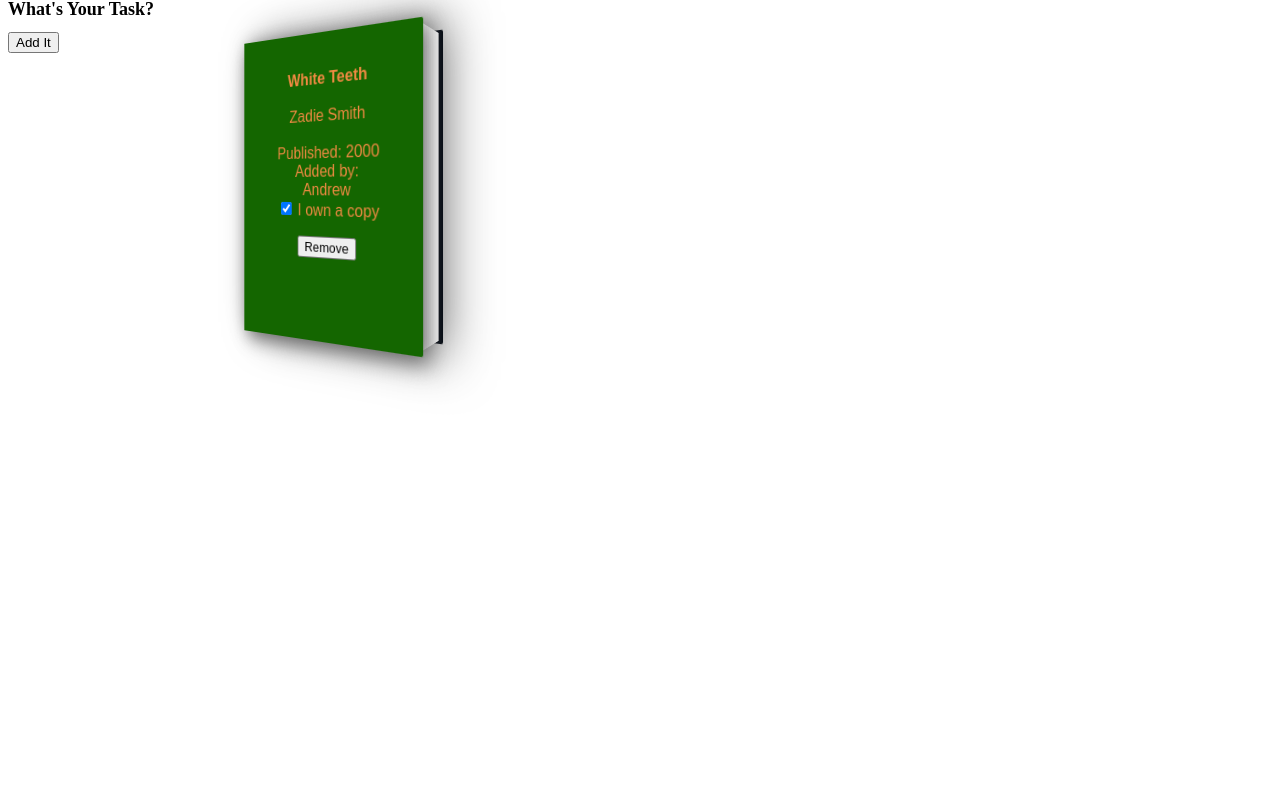
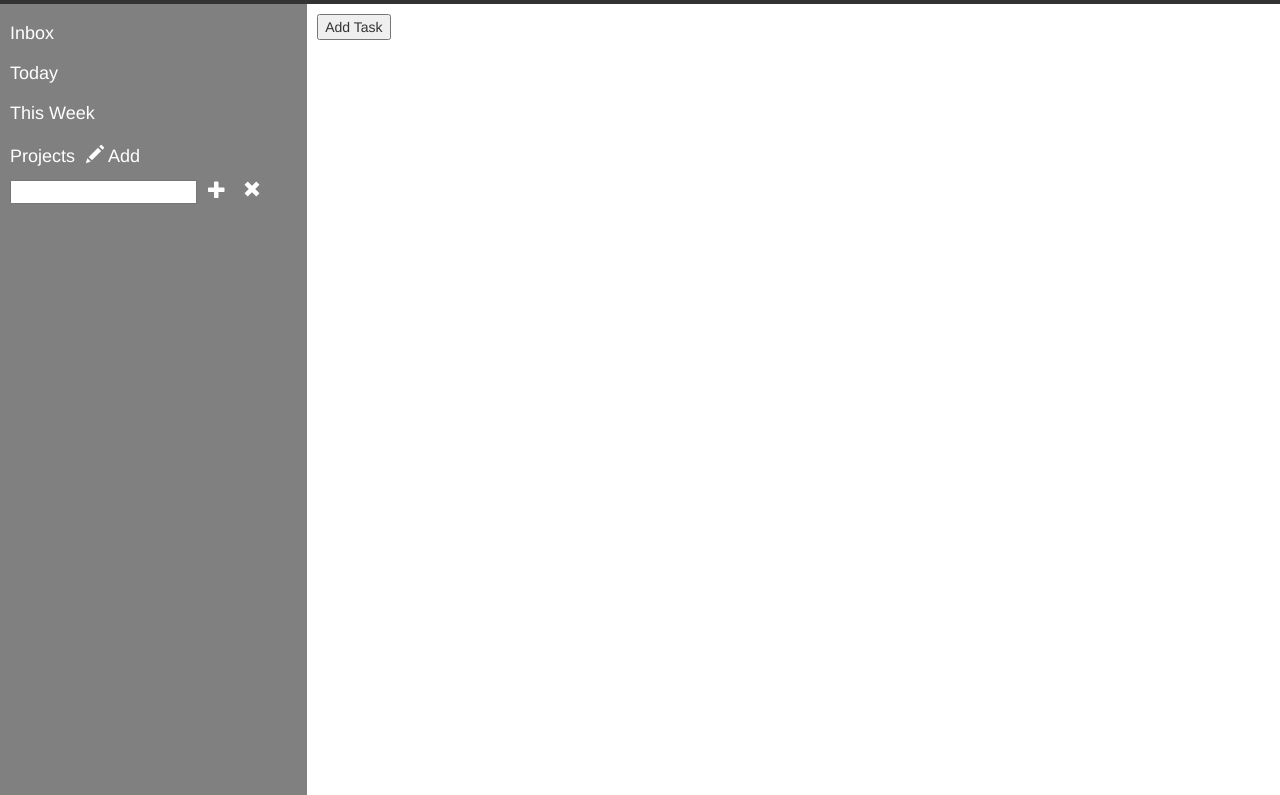
Before and after one commit to acchang/ProjectToDoList, a plain HTML site: page index.html in a window 1280 px wide. Shown: the part 69-864 px from the top of the page. Before the commit the page ends 800 px from the top, so only its background shows below. Drawn offline with nearby package versions, Linux system fonts and the light colour scheme.

Commit message:
build left column

```diff
--- a/index.html
+++ b/index.html
@@ -7,21 +7,51 @@
         <meta name="description" content="">
         <meta name="viewport" content="width=device-width, initial-scale=1">
         <link rel="stylesheet" href="style.css">
+        <link href="http://netdna.bootstrapcdn.com/bootstrap/3.1.1/css/bootstrap.min.css" rel="stylesheet"/>
+
     </head>
     <body>
 
 <div class="topnav">
-    <a>My To-Do List</a>
+    <h2>My To-Do List</h2>
 </div>
 
+<div id="sidebar">
+    <!-- first three don't need add they will gather based on time -->
+    <h3 id="Inbox">Inbox</h3>
+    <h3 id="Today">Today</h3>
+    <h3 id="ThisWeek">This Week</h3>
 
-<div id="sidebar">
-    <div id="pageName">
-    <h1>What's Your Task? </h1>
+    <h3 id="Projects">Projects
+        <button class="icon-button" id="projectBtn" onclick="showAddProject()">
+            <span class="glyphicon glyphicon-pencil"></span> Add
+        </button>
+        <p>
+        <div id="projectSubmitForm">
+        <form>
+        <input class="input" id="projectName" type="text" maxlength="17" size="17">
+            <button class="projectSubmitButton icon-button" id="projectSubmitButton">
+            <span class="glyphicon glyphicon-plus"></span>
+            </button>
+            <button class="projectCloseButton icon-button" id="projectCloseButton">
+            <span class="glyphicon glyphicon-remove"></span>
+            </button>
+        </form>
         </div>
-    <button id="myBtn">Add It</button>
+        </p>
+        </div>
+    </div>
 </div>
 
+    </div>
+</div>
+
+<div id="TaskListContainer">
+
+<button id="myBtn">Add Task</button>
+</div>
+
+<!--
 <div id="myModal" class="modal">
         <div class="modal-content">
         <span class="close">&times;</span>
@@ -35,11 +65,7 @@
         </p>
         </div>
     </div>
-
-
-<div id="libraryContainer">
-
-</div>
+</div> -->
 
 <script src="script.js"></script>
 </body>
--- a/script.js
+++ b/script.js
@@ -1,167 +1,262 @@
-let myLibrary = [];
+let projectList = []
 
-// organize in a row, then expand for notes
+function Project(projectName) {
+  this.projectName = projectName;
+}
 
-const test2 = new Book("White Teeth", "Zadie", "Smith", "2000", "Andrew", true);
-myLibrary.push(test2);
-document.getElementById("own").checked = true;
-render(test2);
-document.getElementById("own").checked = false;
+const submitButton = document.querySelector(".projectSubmitButton")
+submitButton.addEventListener("click", e => {
+     e.preventDefault();
+     addProjectToList();
+     });
+
+const closeButton = document.querySelector(".projectCloseButton")
+closeButton.addEventListener("click", e => {
+    e.preventDefault();
+    showAddProject();
+    document.querySelector("#projectName").value = "";
+    });
+
+function addProjectToList() {
+let projectName = document.querySelector("#projectName").value;
+var addProject = new Project(projectName);
+projectList.push(addProject);
+console.log(projectList)
+renderProject();
+document.querySelector("#projectName").value = "";
+};
+
+function renderProject() {
+  const projectContainer = document.createElement("div");
+  projectContainer.classList.add("project-container");
+  console.log(projectList[projectList.length-1].projectName)
+  projectContainer.innerHTML = projectList[projectList.length-1].projectName + "<button id="btn" name="btn">But</button>"
+  /// at the end of each project line, checkmark (strikethrough) and delete icons
+  document.getElementById('sidebar').appendChild(projectContainer);
+};
+
+function showAddProject() {
+  var x = document.getElementById("projectSubmitForm");
+  if (x.style.display === "none") {
+    x.style.display = "block";
+  } else {
+    x.style.display = "none";
+  }
+}
+
+/// at the end of each project line, checkmark (strikethrough) and delete icons
+/// why is project not hidden upon opening?
+/// review ClassyLibrary to see if classes are more appropriate
 
 
-const submitButton = document.querySelector(".submitButton")
-submitButton.addEventListener("click", e => {
-  // the prevents the field from clearing on submit
-  e.preventDefault();
-  addBookToLibrary();
-  })
+// let taskList = []
 
-function Book(title, fname, lname, pubDate, contrib, own) {
-  this.title = title;
-  this.fname = fname;
-  this.lname = lname;
-  this.pubDate = pubDate;
-  this.contrib = contrib;
-  this.own = own;
-};
-
-function addBookToLibrary() {
-  let title = document.querySelector("#title").value;
-  let fname = document.querySelector("#fname").value;
-  let lname = document.querySelector("#lname").value;
-  let pubDate = document.querySelector("#pubDate").value;
-  let contrib = document.querySelector("#contrib").value;
-  let own = document.querySelector("#own").checked;
-  var addBook = new Book(title, fname, lname, pubDate, contrib, own);
-  // I could just put document.querySelector values into var addBook but this is clearer
-  myLibrary.push(addBook);
-  render();
-  document.querySelector("#title").value = "";
-  document.querySelector("#fname").value = "";
-  document.querySelector("#lname").value = "";
-  document.querySelector("#pubDate").value = "";
-  document.querySelector("#contrib").value = "";
-  document.querySelector("#own").checked = false;
-  // I can also shorten this with form.reset()
-  // https://discord.com/channels/505093832157691914/690590001486102589/736653879684628491
-};
+// function Task(taskName, dueDate, priority, done, trashTask, notes) {
+// // expand to add done, comment and delete
+//     this.taskName = taskName;
+//     this.dueDate = dueDate;
+//     this.dueDatedueDate = priority;
+//     this.done = done;
+//     this.trashTask = trashTask;
+//     this.notes = notes
+// }
+// I can hide the notes field the same way I hid projects input
 
 
-function render() {
-  // this adds in the first batch of info to the card
 
-  const bookContainer = document.createElement("div");
-  bookContainer.classList.add("book-container");
-
-  const newVolume = document.createElement("div");
-  newVolume.classList.add("volume");
-  bookContainer.appendChild(newVolume);
-
-  const frontCover = document.createElement("div");
-  newVolume.appendChild(frontCover);
-
-  frontCover.style.setProperty("background-color", getRandomColor());
-  frontCover.setAttribute('id', myLibrary.length - 1 + "");
-  frontCover.innerHTML = "<br /><br />"
-                        + "<b>" + myLibrary[myLibrary.length-1].title + "</b>" + "<br /><br />"
-                        + myLibrary[myLibrary.length-1].fname + "&nbsp;"
-                        + myLibrary[myLibrary.length-1].lname + "<br /><br />"
-                        + "Published: " + myLibrary[myLibrary.length-1].pubDate + "<br />"
-                        + "Added by: <br />" + myLibrary[myLibrary.length-1].contrib + "<br />";
-
-  // this works off the checkbox, adds it to the rendered volume and interprets value given
-const checkbox = document.createElement('input');
-checkbox.type = "checkbox";
-checkbox.id = "checkbox";
-
-if (document.getElementById("own").checked == true) {checkbox.checked = true}
-else {checkbox.checked = false};
-
-checkbox.addEventListener("change", function() {
-  numberContainers();
-// number the array, for each volume, it gets an id number, ie <div id="1">
-  let containerId = bookContainer.getAttribute('id');
-// take the id number and add a + to make it a number
-// corresponds to its place in the array
-  if (checkbox.checked === false) {
-    myLibrary[+containerId].own = false;
-  } else if (checkbox.checked === true) {
-    myLibrary[+containerId].own = true
-  }
-  console.log(myLibrary)
-});
-
-const label = document.createElement("label");
-label.appendChild(document.createTextNode(" I own a copy"));
-const newgraf = document.createElement("p")
-
-frontCover.appendChild(checkbox);
-frontCover.appendChild(label);
-frontCover.appendChild(newgraf);
-
-const removeButton = document.createElement('button')
-frontCover.appendChild(removeButton)
-removeButton.setAttribute('id', `${myLibrary.length - 1}`);
-removeButton.classList.add('remove')
-removeButton.textContent = 'Remove';
-removeButton.addEventListener("click", function(event){
-    numberContainers();
-    let containerId = bookContainer.getAttribute('id');
-    // containerId of bookContainer corresponds to place in the array
-    myLibrary.splice(+containerId, 1);
-    bookContainer.remove();
-    console.log(myLibrary)
-})
-
-libraryContainer.insertAdjacentElement('afterbegin',bookContainer);
-};
-
-function numberContainers() {
-  let allContainers = document.querySelectorAll('.book-container');
-  let i = allContainers.length-1;
-  allContainers.forEach(element => {
-      element.setAttribute('id', i);
-    // each volume gets an id equal to its place in the array
-    // starting with the latest addition and giving id number backwards
-    // because i arranged the .css to have the newest first
-      i--;
-  })
-}
-
-function getRandomColor() {
-  color = "hsl(" + Math.random() * 360 + ", 100%, 20%)";
-  return color;
-}
+// function addTaskToList() {
+//     let taskName = document.querySelector("#taskName").value;
+//     let dueDate = document.querySelector("#dueDate").value;
+//     let priority = document.querySelector("#priority").value;
+//     let done = document.querySelector("#done").checked;
+//     let trashTask = document.querySelector("#trashTask").checked;
+//     let notes = document.querySelector("#notes").value;
+//     var addTask = new Task(title, fname, lname, pubDate, contrib, own);
+//     taskList.push(addTask);
+//     render();
+//     document.querySelector("#taskName").value = "";
+//     document.querySelector("#dueDate").value = "";
+//     document.querySelector("#priority").value = "";
+//     document.querySelector("#done").checked = false;
+//     document.querySelector("#trashTask").checked = false;
+//     document.querySelector("#notes").value = "";
+//    };
 
 
-// Inpiration for the remove button:
-// https://github.com/JuicyMelon/Library
 
-// For checkbox, I used
-// https://www.geeksforgeeks.org/html-dom-input-checkbox-property/
 
-// Get the modal
-var modal = document.getElementById("myModal");
 
-// Get the button that opens the modal
-var btn = document.getElementById("myBtn");
 
-// Get the <span> element that closes the modal
-var span = document.getElementsByClassName("close")[0];
 
-// When the user clicks on the button, open the modal
-btn.onclick = function() {
-  modal.style.display = "block";
-}
 
-// When the user clicks on <span> (x), close the modal
-span.onclick = function() {
-  modal.style.display = "none";
-}
 
-// When the user clicks anywhere outside of the modal, close it
-window.onclick = function(event) {
-  if (event.target == modal) {
-    modal.style.display = "none";
-  }
-}
+
+
+
+// let myLibrary = [];
+
+// // organize in a row, then expand for notes
+
+// const test2 = new Book("White Teeth", "Zadie", "Smith", "2000", "Andrew", true);
+// myLibrary.push(test2);
+// document.getElementById("own").checked = true;
+// render(test2);
+// document.getElementById("own").checked = false;
+
+
+// const submitButton = document.querySelector(".submitButton")
+// submitButton.addEventListener("click", e => {
+//   // the prevents the field from clearing on submit
+//   e.preventDefault();
+//   addBookToLibrary();
+//   })
+
+// function Book(title, fname, lname, pubDate, contrib, own) {
+//   this.title = title;
+//   this.fname = fname;
+//   this.lname = lname;
+//   this.pubDate = pubDate;
+//   this.contrib = contrib;
+//   this.own = own;
+// };
+
+// function addBookToLibrary() {
+//   let title = document.querySelector("#title").value;
+//   let fname = document.querySelector("#fname").value;
+//   let lname = document.querySelector("#lname").value;
+//   let pubDate = document.querySelector("#pubDate").value;
+//   let contrib = document.querySelector("#contrib").value;
+//   let own = document.querySelector("#own").checked;
+//   var addBook = new Book(title, fname, lname, pubDate, contrib, own);
+//   // I could just put document.querySelector values into var addBook but this is clearer
+//   myLibrary.push(addBook);
+//   render();
+//   document.querySelector("#title").value = "";
+//   document.querySelector("#fname").value = "";
+//   document.querySelector("#lname").value = "";
+//   document.querySelector("#pubDate").value = "";
+//   document.querySelector("#contrib").value = "";
+//   document.querySelector("#own").checked = false;
+//   // I can also shorten this with form.reset()
+//   // https://discord.com/channels/505093832157691914/690590001486102589/736653879684628491
+// };
+
+
+// function render() {
+//   // this adds in the first batch of info to the card
+
+//   const bookContainer = document.createElement("div");
+//   bookContainer.classList.add("book-container");
+
+//   const newVolume = document.createElement("div");
+//   newVolume.classList.add("volume");
+//   bookContainer.appendChild(newVolume);
+
+//   const frontCover = document.createElement("div");
+//   newVolume.appendChild(frontCover);
+
+//   frontCover.style.setProperty("background-color", getRandomColor());
+//   frontCover.setAttribute('id', myLibrary.length - 1 + "");
+//   frontCover.innerHTML = "<br /><br />"
+//                         + "<b>" + myLibrary[myLibrary.length-1].title + "</b>" + "<br /><br />"
+//                         + myLibrary[myLibrary.length-1].fname + "&nbsp;"
+//                         + myLibrary[myLibrary.length-1].lname + "<br /><br />"
+//                         + "Published: " + myLibrary[myLibrary.length-1].pubDate + "<br />"
+//                         + "Added by: <br />" + myLibrary[myLibrary.length-1].contrib + "<br />";
+
+//   // this works off the checkbox, adds it to the rendered volume and interprets value given
+// const checkbox = document.createElement('input');
+// checkbox.type = "checkbox";
+// checkbox.id = "checkbox";
+
+// if (document.getElementById("own").checked == true) {checkbox.checked = true}
+// else {checkbox.checked = false};
+
+// checkbox.addEventListener("change", function() {
+//   numberContainers();
+// // number the array, for each volume, it gets an id number, ie <div id="1">
+//   let containerId = bookContainer.getAttribute('id');
+// // take the id number and add a + to make it a number
+// // corresponds to its place in the array
+//   if (checkbox.checked === false) {
+//     myLibrary[+containerId].own = false;
+//   } else if (checkbox.checked === true) {
+//     myLibrary[+containerId].own = true
+//   }
+//   console.log(myLibrary)
+// });
+
+// const label = document.createElement("label");
+// label.appendChild(document.createTextNode(" I own a copy"));
+// const newgraf = document.createElement("p")
+
+// frontCover.appendChild(checkbox);
+// frontCover.appendChild(label);
+// frontCover.appendChild(newgraf);
+
+// const removeButton = document.createElement('button')
+// frontCover.appendChild(removeButton)
+// removeButton.setAttribute('id', `${myLibrary.length - 1}`);
+// removeButton.classList.add('remove')
+// removeButton.textContent = 'Remove';
+// removeButton.addEventListener("click", function(event){
+//     numberContainers();
+//     let containerId = bookContainer.getAttribute('id');
+//     // containerId of bookContainer corresponds to place in the array
+//     myLibrary.splice(+containerId, 1);
+//     bookContainer.remove();
+//     console.log(myLibrary)
+// })
+
+// TaskListContainer.insertAdjacentElement('afterbegin',bookContainer);
+// };
+
+// function numberContainers() {
+//   let allContainers = document.querySelectorAll('.book-container');
+//   let i = allContainers.length-1;
+//   allContainers.forEach(element => {
+//       element.setAttribute('id', i);
+//     // each volume gets an id equal to its place in the array
+//     // starting with the latest addition and giving id number backwards
+//     // because i arranged the .css to have the newest first
+//       i--;
+//   })
+// }
+
+// function getRandomColor() {
+//   color = "hsl(" + Math.random() * 360 + ", 100%, 20%)";
+//   return color;
+// }
+
+
+// // Inpiration for the remove button:
+// // https://github.com/JuicyMelon/Library
+
+// // For checkbox, I used
+// // https://www.geeksforgeeks.org/html-dom-input-checkbox-property/
+
+// // Get the modal
+// var modal = document.getElementById("myModal");
+
+// // Get the button that opens the modal
+// var btn = document.getElementById("myBtn");
+
+// // Get the <span> element that closes the modal
+// var span = document.getElementsByClassName("close")[0];
+
+// // When the user clicks on the button, open the modal
+// btn.onclick = function() {
+//   modal.style.display = "block";
+// }
+
+// // When the user clicks on <span> (x), close the modal
+// span.onclick = function() {
+//   modal.style.display = "none";
+// }
+
+// // When the user clicks anywhere outside of the modal, close it
+// window.onclick = function(event) {
+//   if (event.target == modal) {
+//     modal.style.display = "none";
+//   }
+// }
--- a/style.css
+++ b/style.css
@@ -1,40 +1,97 @@
+
 .topnav {
+    text-align: center;
     background-color: #333;
     overflow: hidden;
-    text-align: center;
   }
 
-.topnav a {
+.topnav h2 {
     text-align: center;
-    float: left;
     color: #f2f2f2;
-    padding: 14px 16px;
+    padding: 5px 10px;
     text-decoration: none;
-    font-size: 17px;
   }
 
 #sidebar {
     float: left;
-    padding-right: 35px;
+    width: 24%;
+    height: 1000px;
+    background-color: grey;
     }
 
-  #pageName {
-    font-size: xx-small;
+#sidebar h3 {
+    font-size: large;
+    color: white;
+    padding-left: 10px;
     }
 
-  #libraryContainer{
+.projectSubmitForm {
+  display: none;
+}
+
+.icon-button {
+  appearance: none;
+  -webkit-appearance: none;
+  -moz-appearance: none;
+  outline: none;
+  border: 0;
+  background: transparent;
+}
+
+.project-container {
+  color: whitesmoke;
+  padding-left: 15px;
+  font-size: medium;
+}
+
+
+#TaskListContainer{
     display: flex;
     justify-content: flex-start;
     align-content: flex-start;
     flex-direction: row;
-    flex-wrap: wrap;
     padding: 10px;
   }
 
   .input {
     font-size: 12pt;
     height: 24px;
-    width : 250px;
+    color: rgb(83, 62, 62);
+  }
+
+  #ProjectButton {
+    font-size: xx-small;
+    }
+
+
+
+  /*Book css from https://3d-book-css.netlify.app/ */
+/*
+  .book-container {
+    display: flex;
+    align-items: center;
+    justify-content: center;
+    margin: 20px;
+  }
+
+  .volume {
+    /* width: 200px;
+    height: 300px; */
+    position: relative;
+    color: #ef8a42;
+    text-align: center;
+    margin: 20px;
+  }
+
+  .volume > :first-child {
+    position: absolute;
+    top: 0;
+    left: 0;
+    /* width: 200px;
+    height: 300px; */
+    background-color:yellow;
+    border-radius: 0 2px 2px 0;
+    box-shadow: 5px 5px 20px #666;
   }
 
   /* The Modal (background) */
@@ -75,99 +132,4 @@
     color: black;
     text-decoration: none;
     cursor: pointer;
-  }
-
-  /*Book css from https://3d-book-css.netlify.app/ */
-
-  .book-container {
-    display: flex;
-    align-items: center;
-    justify-content: center;
-    perspective: 600px;
-    margin: 20px;
-  }
-
-  @keyframes initAnimation {
-    0% {
-      transform: rotateY(0deg);
-    }
-    100% {
-      transform: rotateY(-30deg);
-    }
-  }
-
-  .volume {
-    width: 200px;
-    height: 300px;
-    position: relative;
-    transform-style: preserve-3d;
-    transform: rotateY(-30deg);
-    transition: 1s ease;
-    animation: 1s ease 0s 1 initAnimation;
-    font-family: "Bookman Old Style", sans-serif;
-    color: #ef8a42;
-    text-align: center;
-    margin: 20px;
-  }
-
-  .volume:hover {
-    transform: rotateY(0deg);
-  }
-
-  .volume > :first-child {
-    position: absolute;
-    top: 0;
-    left: 0;
-    width: 200px;
-    height: 300px;
-    transform: translateZ(25px);
-    background-color:yellow;
-    border-radius: 0 2px 2px 0;
-    box-shadow: 5px 5px 20px #666;
-  }
-
-  .volume::before {
-    position: absolute;
-    content: ' ';
-    left: 0;
-    top: 3px;
-    width: 48px;
-    height: 294px;
-    transform: translateX(172px) rotateY(90deg);
-    background: linear-gradient(90deg,
-      #fff 0%,
-      #f9f9f9 5%,
-      #fff 10%,
-      #f9f9f9 15%,
-      #fff 20%,
-      #f9f9f9 25%,
-      #fff 30%,
-      #f9f9f9 35%,
-      #fff 40%,
-      #f9f9f9 45%,
-      #fff 50%,
-      #f9f9f9 55%,
-      #fff 60%,
-      #f9f9f9 65%,
-      #fff 70%,
-      #f9f9f9 75%,
-      #fff 80%,
-      #f9f9f9 85%,
-      #fff 90%,
-      #f9f9f9 95%,
-      #fff 100%
-      );
-  }
-
-  .volume::after {
-    position: absolute;
-    top: 0;
-    left: 0;
-    content: ' ';
-    width: 200px;
-    height: 300px;
-    transform: translateZ(-25px);
-    background-color: #01060f;
-    border-radius: 0 2px 2px 0;
-    box-shadow: -10px 0 50px 10px #666;
-  }
+  } */
```
Lines whose indentation alone changed are shown as unchanged.
